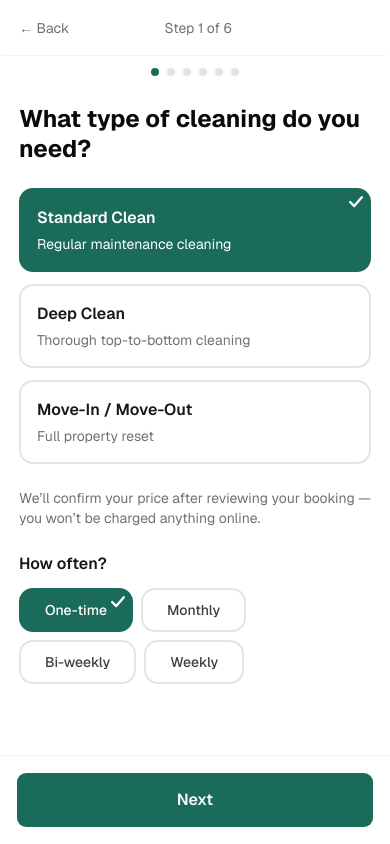
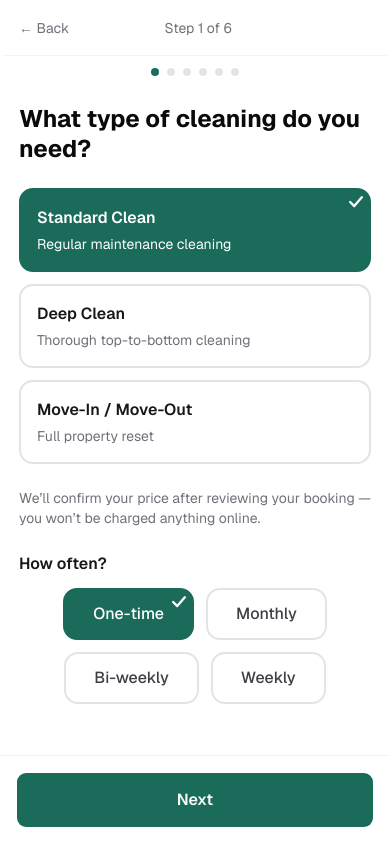
Before and after one commit to KaydenCouldBeBetter/angelsofclean, a Next.js app in the folder angels-of-clean/: page /residential in a window 390 px wide. Built offline with nearby package versions, Linux system fonts and the light colour scheme.

Commit message:
enlarge and center How often options on mobile

```diff
--- a/angels-of-clean/app/residential/page.tsx
+++ b/angels-of-clean/app/residential/page.tsx
@@ -88,7 +88,7 @@ function ResidentialPageContent() {
           <SelectableGroup
             type="radio"
             aria-label="Cleaning frequency"
-            className="flex gap-2 flex-wrap"
+            className="flex flex-wrap justify-center gap-3 lg:justify-start lg:gap-2"
           >
             {FREQUENCY_OPTIONS.map((freq) => (
               <Selectable
@@ -96,7 +96,7 @@ function ResidentialPageContent() {
                 value={freq.id}
                 selected={selectedFrequency === freq.id}
                 onSelect={() => setSelectedFrequency(freq.id)}
-                className="flex min-h-11 items-center justify-center px-6 py-2 lg:py-2.5"
+                className="flex min-h-12 items-center justify-center px-7 py-3 text-base lg:min-h-11 lg:px-6 lg:py-2.5"
               >
                 {freq.label}
               </Selectable>
```
